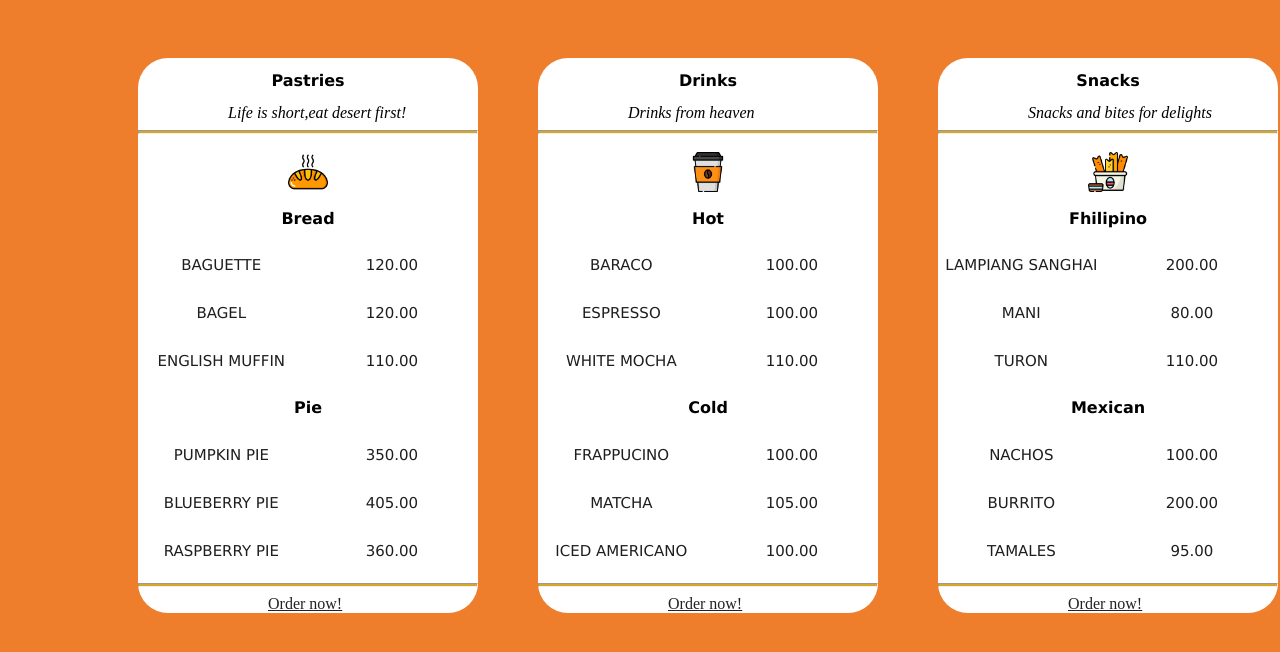
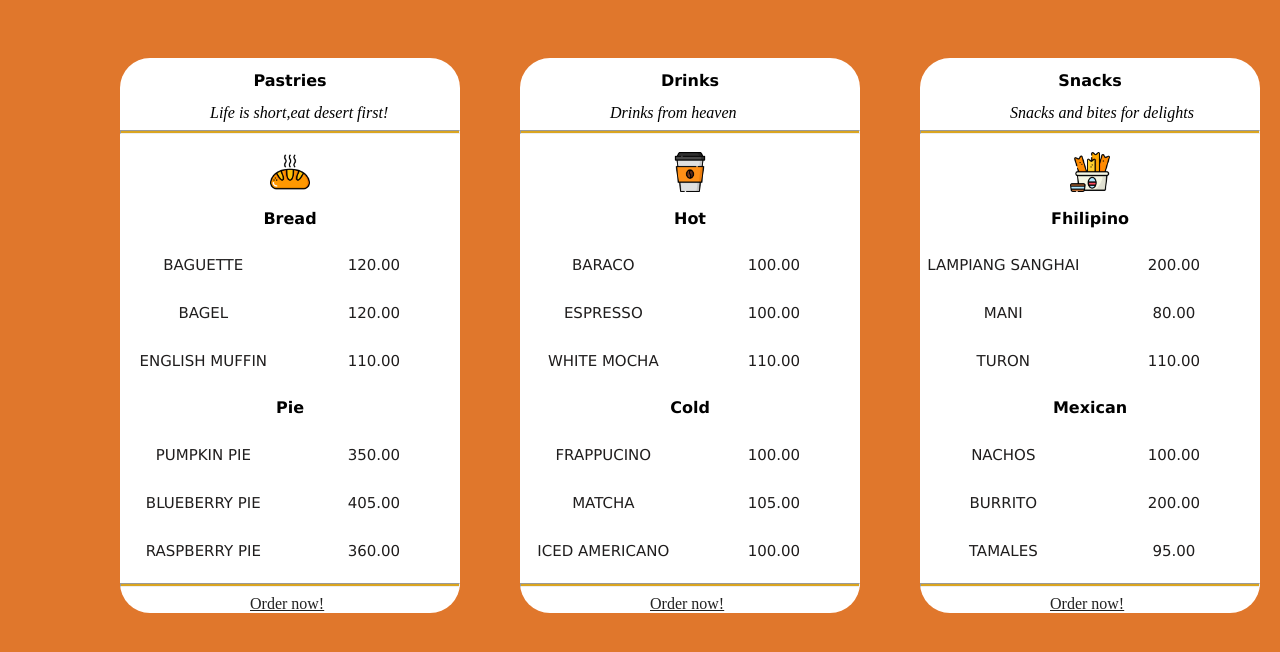
Before and after one commit to Harshal2015/HTML_P, a plain HTML site: page task/pasteries.html in a window 1280 px wide. Drawn offline with Linux system fonts and the light colour scheme.

Commit message:
menu card updated

```diff
--- a/task/pasteries.css
+++ b/task/pasteries.css
@@ -1,9 +1,9 @@
 body{
-    background-color: rgb(239, 126, 44);
+    background-color: rgb(224, 119, 44);
 }
 .container {
     max-width :1100px;
-    padding: 0 100px;
+    padding: 40 100px;
     margin: 0 auto;
 }
 .flex{
```
